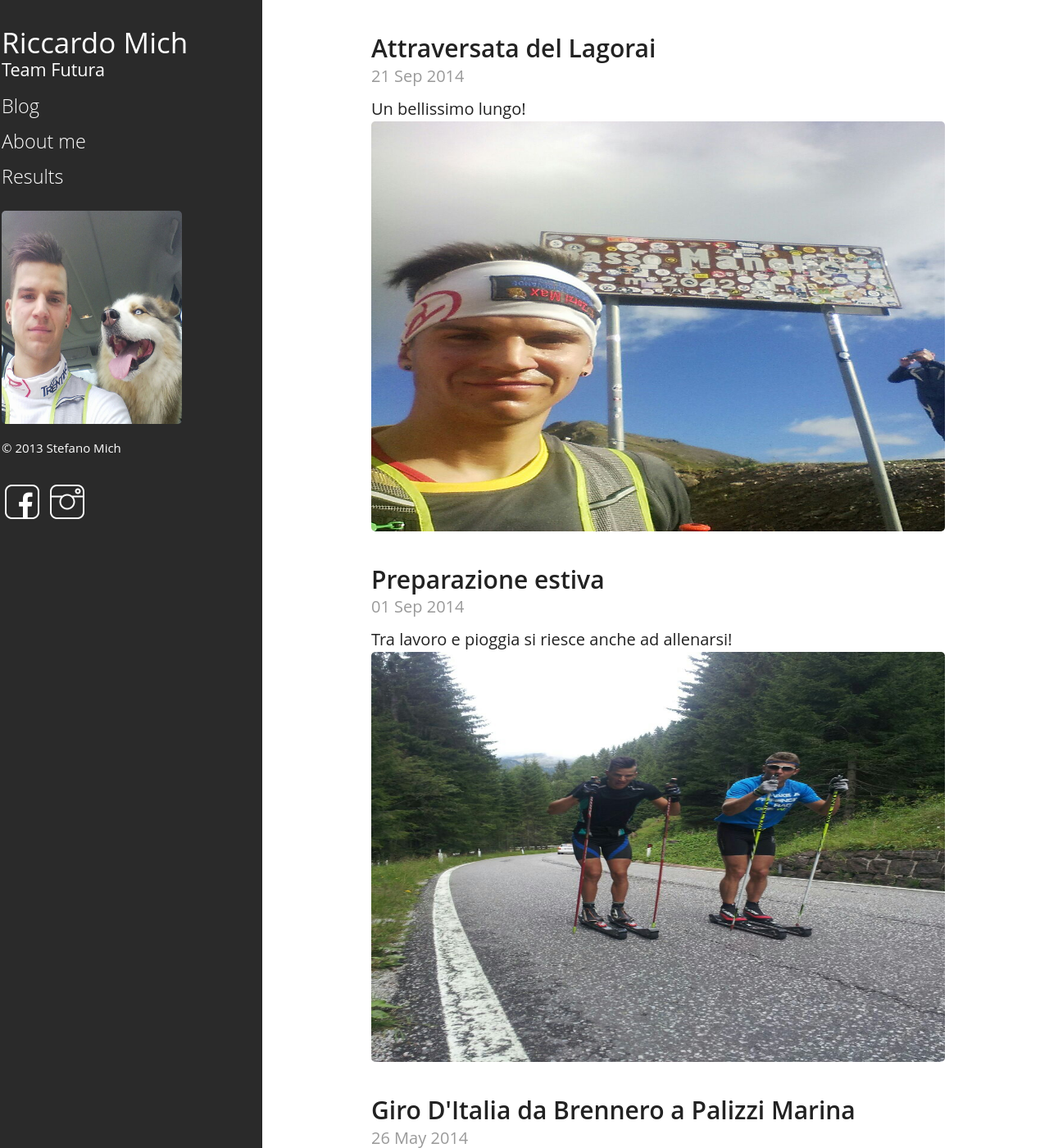
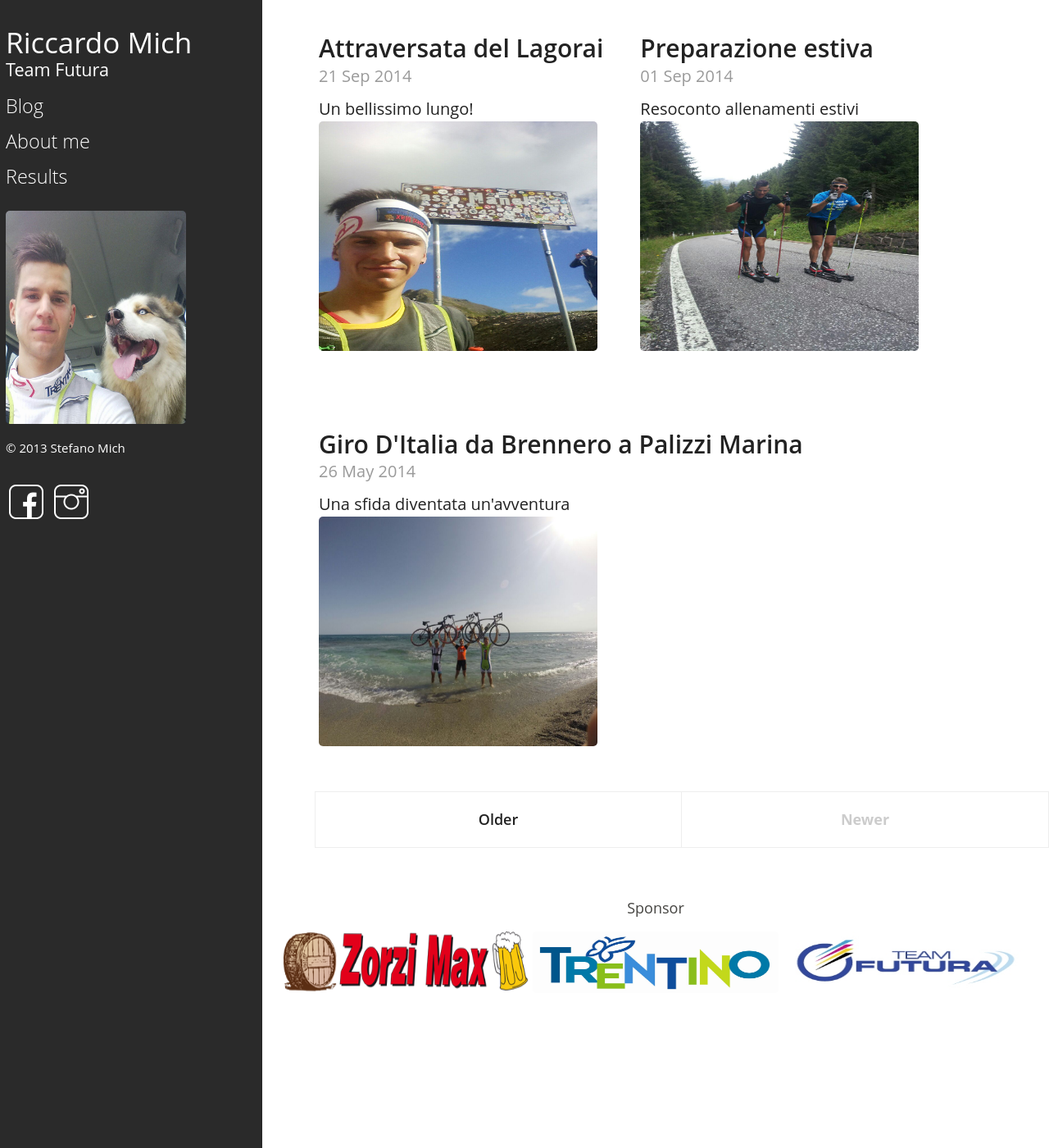
Before and after one commit to stefanomich22/mich93.github.io, a Jekyll site: the page built from index.html, in a window 1280 px wide and 1400 px high. Shown: the whole window at 82% size. Built offline with Jekyll 4.4.1, drawn with Linux system fonts in a browser that asks for light colours; Markdown is read by kramdown in place of the engine named in the settings; the list of posts is cut into pages by our own code.

Commit message:
new layout

```diff
--- a/_config.yml
+++ b/_config.yml
@@ -7,4 +7,4 @@ author:
 markdown:     rdiscount
 permalink:    pretty
 pygments:     true
-paginate:     5
+paginate:     4
--- a/_posts/2014-09-01-Estate2014.md
+++ b/_posts/2014-09-01-Estate2014.md
@@ -1,7 +1,7 @@
 ---
 layout: post
 title: Preparazione estiva
-excerpt: Tra lavoro e pioggia si riesce anche ad allenarsi! <img class="postimg" src="/images/summer2014/nicolaEstate2014.jpg">
+excerpt: Resoconto allenamenti estivi <img class="postimg" src="/images/summer2014/nicolaEstate2014.jpg">
 visible: 1
 ---
 Non sta facendo proprio una bella estate, molti dicono che non sia nemmeno arrivata quest'anno però comunque il lavoro è andato molto bene e ora siamo quasi alla fine dell'Estate.
--- a/index.html
+++ b/index.html
@@ -1,7 +1,7 @@
 ---
 layout: default
 ---
-<?php include_once("analyticstracking.php") ?>
+
 <div class="posts">
   {% for post in paginator.posts %}
   {% if post.visible == 1  %}
--- a/public/css/hyde.css
+++ b/public/css/hyde.css
@@ -248,6 +248,7 @@ a:hover {
 .related {
   padding-top: 40px;
   border-top: 1px solid #eee;
+  clear:both;
 }
 .related-posts {
   list-style: none;
@@ -454,9 +455,10 @@ table, thead, tbody, th, td, tr {
 
   /* Center container in available real estate */
   .container {
-    margin-left: 35%;
+    margin-left: 30%;
     margin-right: 10%;
-    width: 55%;
+    width: 70%;
+
   }
   .container ul{
   	padding:0;
@@ -477,7 +479,7 @@ table, thead, tbody, th, td, tr {
     position: absolute;
     top: -10px;
     right: 0;
-    left: 10px;
+    left: 15px;
   }
   .masthead-inner > * {
   	margin-left: -8px;
@@ -491,11 +493,14 @@ table, thead, tbody, th, td, tr {
   .posts {
     margin-left: 0;
     margin-right: 0;
+
   }
   /* Increase space between posts */
   .post {
     margin-top: 60px;
     margin-bottom: 60px;
+    float:left;
+    margin-right:40px;
   }
 
   /* Make pagination stand alone */
@@ -505,6 +510,7 @@ table, thead, tbody, th, td, tr {
     margin-right: auto;
     margin-bottom: 60px;
     border: 1px solid #eee;
+    clear:both;
   }
   .social{
     position:absolute;
@@ -575,8 +581,8 @@ table, thead, tbody, th, td, tr {
     display: inline-block;
 }
 .postimg{
-	width: 700px;
-	height: 500px;
+	width: 340px;
+	height: 280px;
 
 
 }
@@ -601,6 +607,7 @@ table, thead, tbody, th, td, tr {
   margin-top: 40px;
   margin-bottom: 40px;
   font-size: 20px;
+
 }
 /* SPONSOR FOOTER */
 .sponsorfooter{
@@ -609,6 +616,7 @@ table, thead, tbody, th, td, tr {
 	right: 0;
 	text-align: center;
 	display: inline-block;
+	clear:both;
 }
 /* IMAGE GALLERY */
 
```
